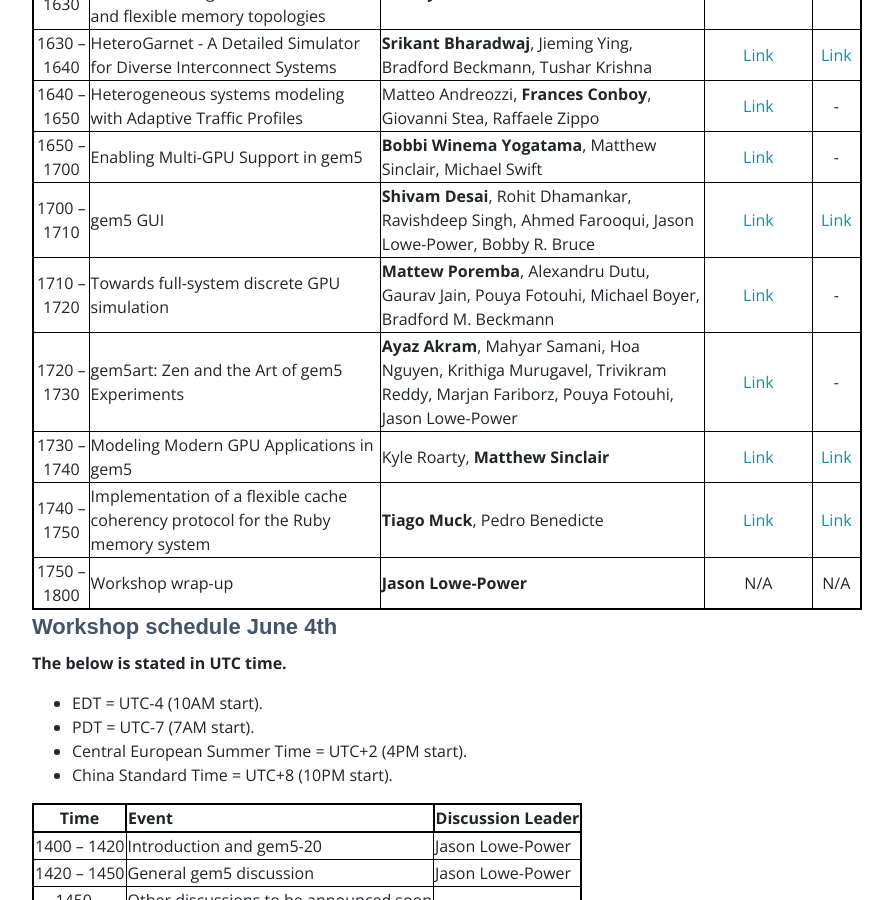
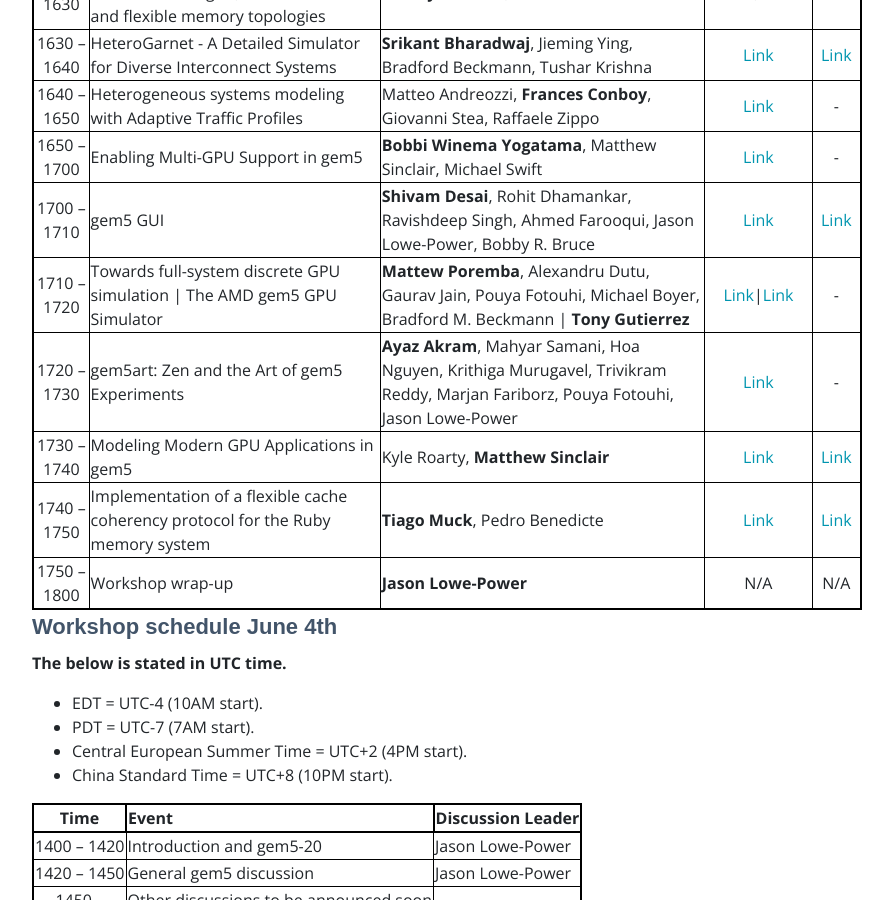
Before and after one commit to gem5/website, a Jekyll site: the page built from _pages/events/isca-2020.md, in a window 1280 px wide and 900 px high, scrolled down 1833 px. Shown: the whole window, without its empty margins (53-946 px from the left). Built offline with Jekyll 4.4.1, drawn with Linux system fonts in a browser that asks for light colours; nearby versions of some CDN libraries; some web fonts are replaced.

Commit message:
website: Added video link for "Towards full-sy..."
The old link for "Towards full-system discrete GPU simulation" was
wrong and pointed towards the talk for "The AMD gem5 GPU Simulator".
This has been fixed. There are now two videos, one for each
presentation. They will share the same timeslot.

Change-Id: I4a233388a124d5a7a104f1982980b88e86ad2559
Reviewed-on: https://gem5-review.googlesource.com/c/public/gem5-website/+/29813
Reviewed-by: Bobby R. Bruce <bbruce@ucdavis.edu>
Maintainer: Bobby R. Bruce <bbruce@ucdavis.edu>
Tested-by: Bobby R. Bruce <bbruce@ucdavis.edu>

```diff
--- a/_pages/events/isca-2020.md
+++ b/_pages/events/isca-2020.md
@@ -78,7 +78,7 @@
 |1640 -- 1650 | Heterogeneous systems modeling with Adaptive Traffic Profiles | Matteo Andreozzi, **Frances Conboy**, Giovanni Stea, Raffaele Zippo|[Link](https://youtu.be/UhWAozvZ9mU)|-|
 |1650 -- 1700 | Enabling Multi-GPU Support in gem5 | **Bobbi Winema Yogatama**, Matthew Sinclair, Michael Swift|[Link](https://youtu.be/TSULdaGw0V8)|-|
 |1700 -- 1710 | gem5 GUI | **Shivam Desai**, Rohit Dhamankar, Ravishdeep Singh, Ahmed Farooqui, Jason Lowe-Power, Bobby R. Bruce|[Link](https://youtu.be/ab0ZUSTkYEk)|[Link](/2020/05/29/gem5-gui.html)|
-|1710 -- 1720 | Towards full-system discrete GPU simulation | **Mattew Poremba**, Alexandru Dutu, Gaurav Jain, Pouya Fotouhi, Michael Boyer, Bradford M. Beckmann|[Link](https://youtu.be/o1gF2LXNQFQ)|-|
+|1710 -- 1720 | Towards full-system discrete GPU simulation \| The AMD gem5 GPU Simulator | **Mattew Poremba**, Alexandru Dutu, Gaurav Jain, Pouya Fotouhi, Michael Boyer, Bradford M. Beckmann \| **Tony Gutierrez**|[Link](https://youtu.be/cpnoUgcGjuI)\|[Link](https://youtu.be/o1gF2LXNQFQ)|-|
 |1720 -- 1730 | gem5art: Zen and the Art of gem5 Experiments | **Ayaz Akram**, Mahyar Samani, Hoa Nguyen, Krithiga Murugavel, Trivikram Reddy, Marjan Fariborz, Pouya Fotouhi, Jason Lowe-Power|[Link](https://youtu.be/x2GQa26xwzs)|-|
 |1730 -- 1740 | Modeling Modern GPU Applications in gem5 | Kyle Roarty, **Matthew Sinclair** |[Link](https://youtu.be/HhLiMrjqCvA)|[Link](/2020/05/27/modern-gpu-applications.html)|
 |1740 -- 1750 | Implementation of a flexible cache coherency protocol for the Ruby memory system | **Tiago Muck**, Pedro Benedicte|[Link](https://youtu.be/OOEqCZekJbA)|[Link](/2020/05/29/flexible-cache.html)|
```
